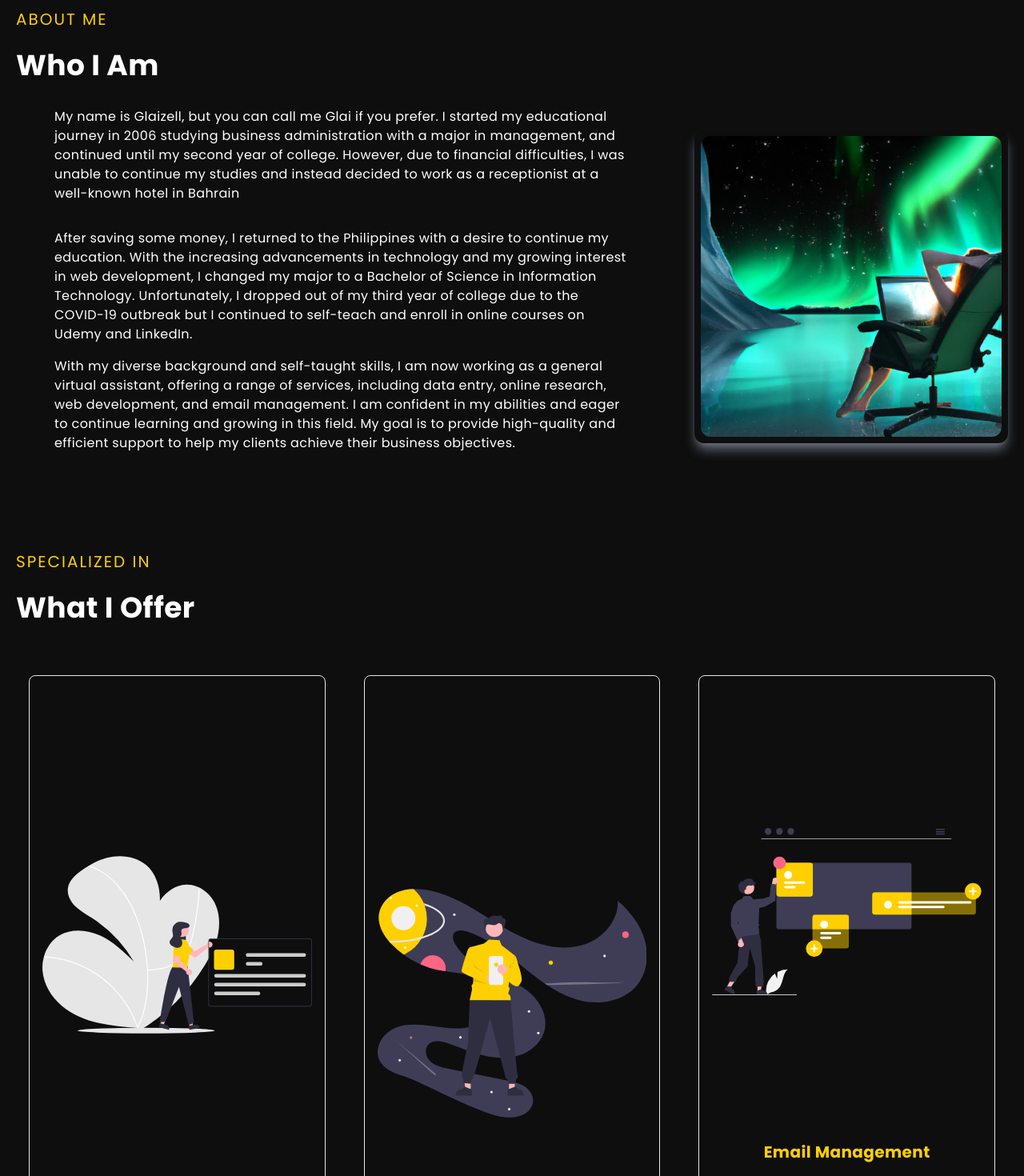
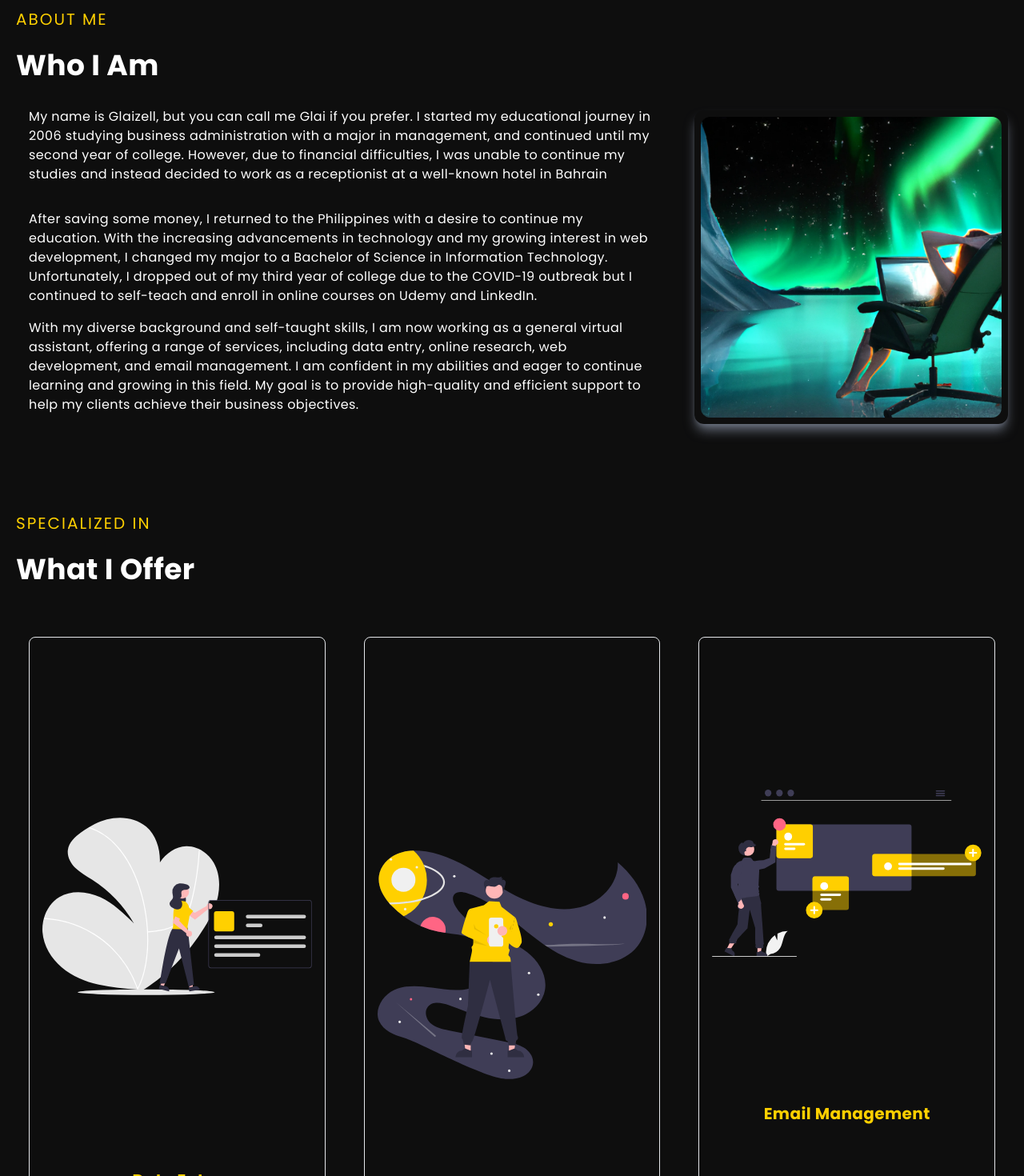
Before and after one commit to glaizell/va-portfolio, a Next.js app: page / in a window 1280 px wide. Shown: the part 880-2350 px from the top of the page at 80% size. Built offline with nearby package versions, Linux system fonts and the light colour scheme.

Commit message:
Adjust margin

```diff
--- a/components/AboutMe.jsx
+++ b/components/AboutMe.jsx
@@ -3,7 +3,7 @@ import selfPhoto from '/public/assets/photo.png';
 
 function AboutMe() {
   return (
-    <div id='about' className='w-full  p-4 pt-[90px]'>
+    <div id='about' className='w-full p-4 pt-[90px]'>
       <div className='max-w-[1240px] mx-auto'>
         <div className='mb-8'>
           <p className='mb-6 uppercase text-xl tracking-widest text-[#FFD000]'>
@@ -11,8 +11,8 @@ function AboutMe() {
           </p>
           <h2>Who I Am</h2>
         </div>
-        <div className='lg:grid grid-cols-3 gap-8'>
-          <div className='px-12 leading-normal col-span-2'>
+        <div className='lg:grid grid-cols-3 gap-8 max-w-full'>
+          <div className='px-4 leading-normal col-span-2'>
             <p className='mb-8'>
               My name is Glaizell, but you can call me Glai if you prefer. I
               started my educational journey in 2006 studying business
--- a/components/ContactMe.jsx
+++ b/components/ContactMe.jsx
@@ -4,7 +4,7 @@ function ContactMe(props) {
   return (
     <div
       id='contact'
-      className='max-w-[1240px] h-[85%] w-full mx-auto p-2 py-16 lg:mb-6'
+      className='max-w-[1240px] h-screen w-full mx-auto p-2 flex justify-center items center'
     >
       <div className='max-w-[1240px] m-auto text-center'>
         <p className='uppercase text-xl tracking-widest text-[#FFD000] mb-6 lg:mb-10'>
--- a/components/MyServices.jsx
+++ b/components/MyServices.jsx
@@ -8,7 +8,7 @@ import VirtualAssistant from '/public/assets/services/VirtualAssistant.svg';
 
 function MyServices() {
   return (
-    <div id='skills' className='w-full p-4 pt-[90px]'>
+    <div id='skills' className='w-full p-4 pt-[90px] mb-12'>
       <div className='max-w-[1240px] m-auto'>
         <div className='mb-12'>
           <p className='mb-6 uppercase text-xl tracking-widest text-[#FFD000]'>
```
